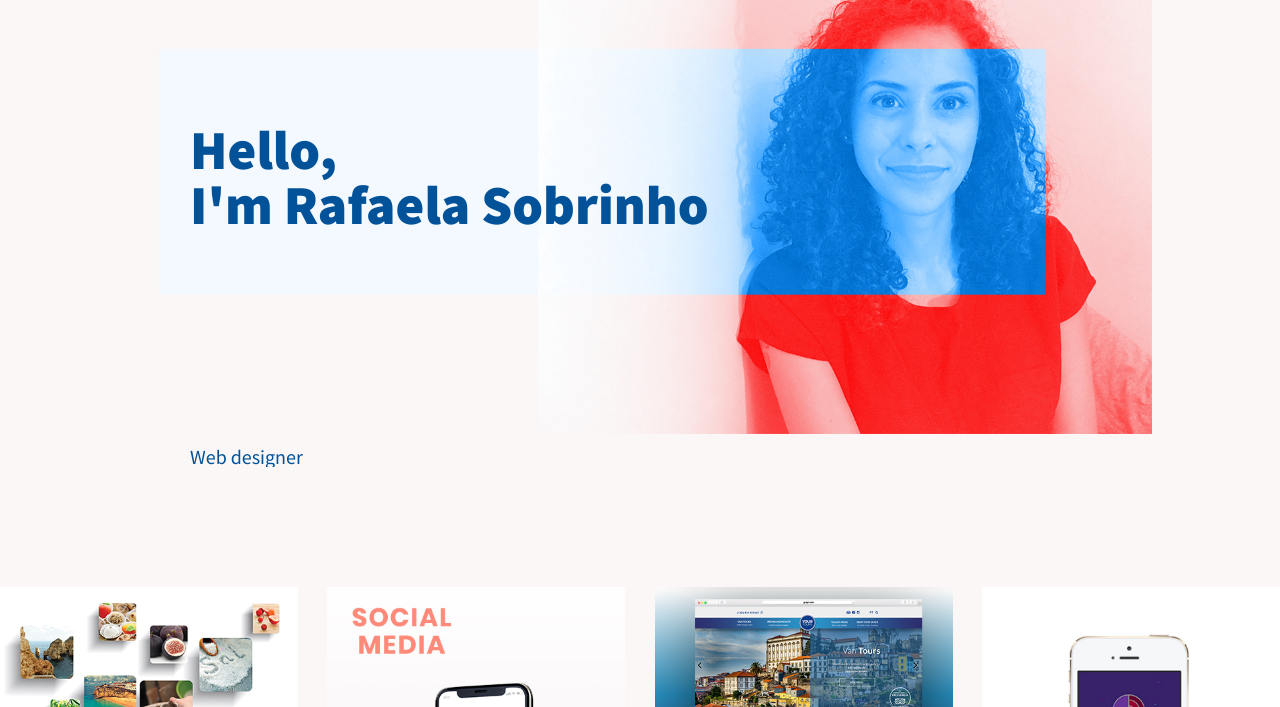
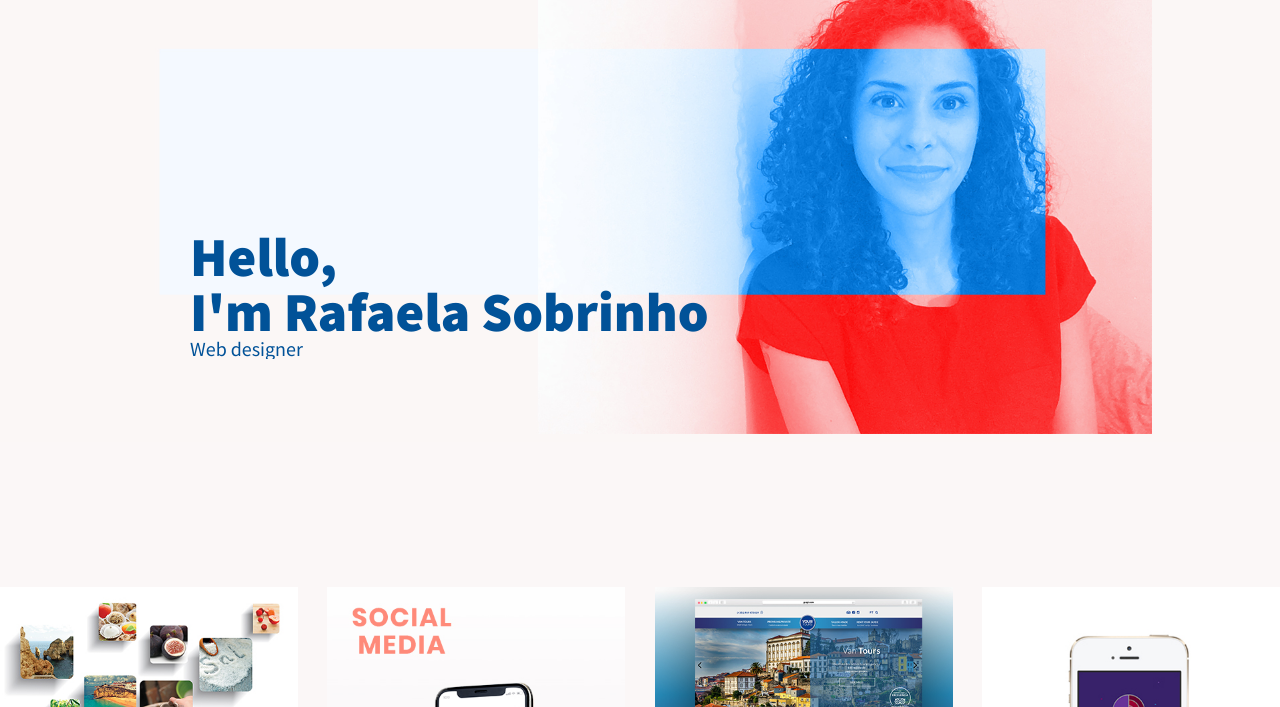
Before and after one commit to rafaelasobrinho/portfolio, a plain HTML site: page index.html in a window 1280 px wide. Shown: the part 93-800 px from the top of the page. Drawn offline with Linux system fonts and the light colour scheme; a web font is replaced by a local one.

Commit message:
Update style.css

```diff
--- a/css/style.css
+++ b/css/style.css
@@ -866,7 +866,7 @@ img{
 
 }
 
-.main-slider h1, .main-slider h3{
+.main-slider h1{
 	position:relative;
 	color:#015298;
 	line-height:1em;
@@ -874,7 +874,13 @@ img{
     padding-top: 215px;
     text-align: left;
 }
-
+.main-slider h3{
+	position:relative;
+	color:#015298;
+	line-height:1em;
+	font-family: 'Source Sans Pro', sans-serif;
+    text-align: left;
+}
 .main-slider .text{
 	position:relative;
 	font-size:18px;
```
